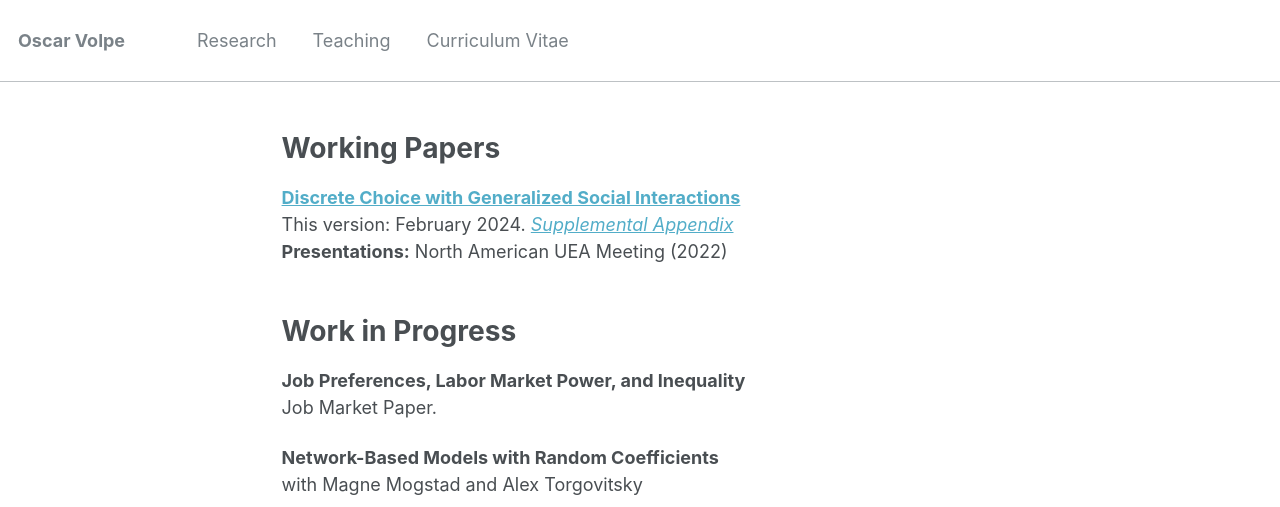
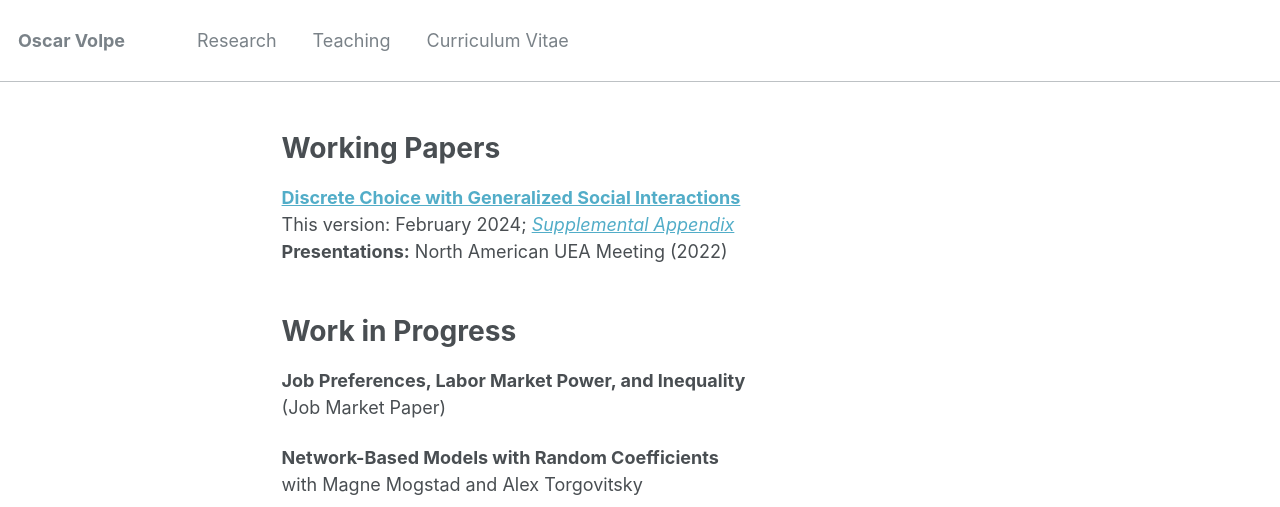
Before and after one commit to ovolpe/ovolpe.github.io, a Jekyll site: the page built from _pages/research.md, in a window 1280 px wide. Shown: the top 507 px of the page. Built offline with Jekyll 4.4.1, drawn with Linux system fonts in a browser that asks for light colours.

```diff
--- a/_pages/research.md
+++ b/_pages/research.md
@@ -11,14 +11,14 @@ Working Papers
 ======
 
 [**Discrete Choice with Generalized Social Interactions**](/files/dcwgsi_paper.pdf)<br>
-This version: February 2024. [*Supplemental Appendix*](/files/dcwgsi_supplement.pdf)<br>
+This version: February 2024; [*Supplemental Appendix*](/files/dcwgsi_supplement.pdf)<br>
 **Presentations:** North American UEA Meeting (2022)
 <br><br>
 
 Work in Progress
 ======
 **Job Preferences, Labor Market Power, and Inequality**<br>
-Job Market Paper.<br>
+(Job Market Paper)<br>
 
 **Network-Based Models with Random Coefficients**<br>
 with Magne Mogstad and Alex Torgovitsky
```
